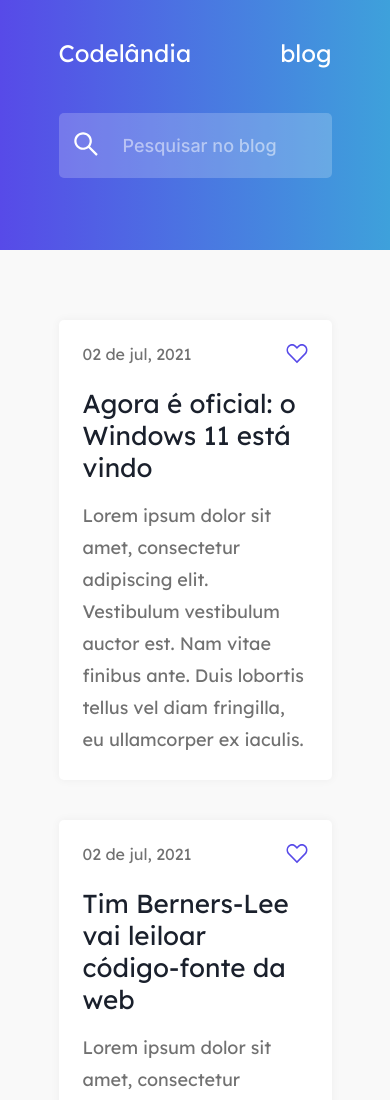
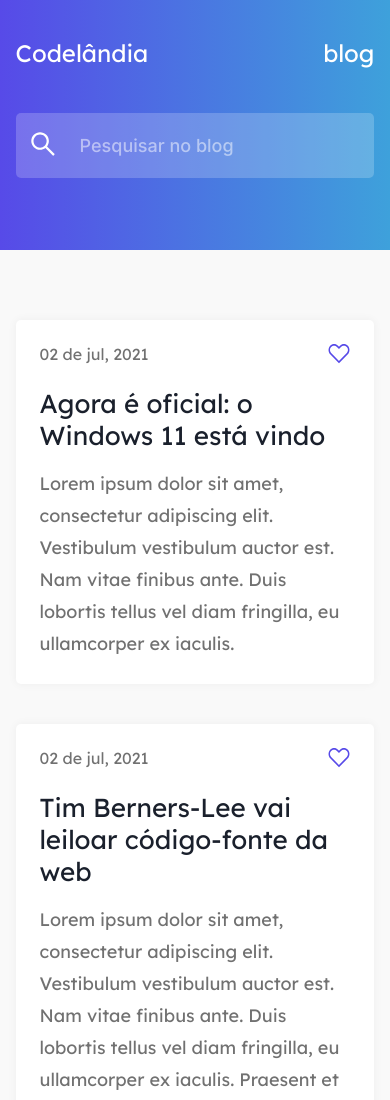
Before and after one commit to ramonfcf/blog-iuricode, a plain HTML site: page index.html in a window 390 px wide. Shown: the top 1100 px of the page. Drawn offline with Linux system fonts and the light colour scheme.

Commit message:
melhora na responsividade

```diff
--- a/assets/css/base/base.css
+++ b/assets/css/base/base.css
@@ -18,7 +18,11 @@ main{
     align-items: center;
 }
 
-/*
-font-family: 'Inter', sans-serif;
-font-family: 'Lexend Deca', sans-serif;
-*/
+
+@media only screen and (max-width: 600px) {
+
+    main {
+        width: 100%;
+    }
+
+}
--- a/assets/css/componentes/cabecalho.css
+++ b/assets/css/componentes/cabecalho.css
@@ -61,3 +61,11 @@ input::placeholder{
 .cabecalho-search-botao {
     margin-left: 15px;
 }
+
+@media only screen and (max-width: 600px) {
+
+
+    .cabecalho {
+        width: 92%;
+    }
+}
--- a/assets/css/componentes/principal.css
+++ b/assets/css/componentes/principal.css
@@ -57,3 +57,12 @@
 
     padding: 0 1.5rem 1.5rem 1.5rem;
 }
+
+
+@media screen and (max-width: 600px) {
+
+    .post-cartao {
+        width: 92%;
+    }
+
+}
```
Also changed, not shown: index.html (+0 -8 lines).
